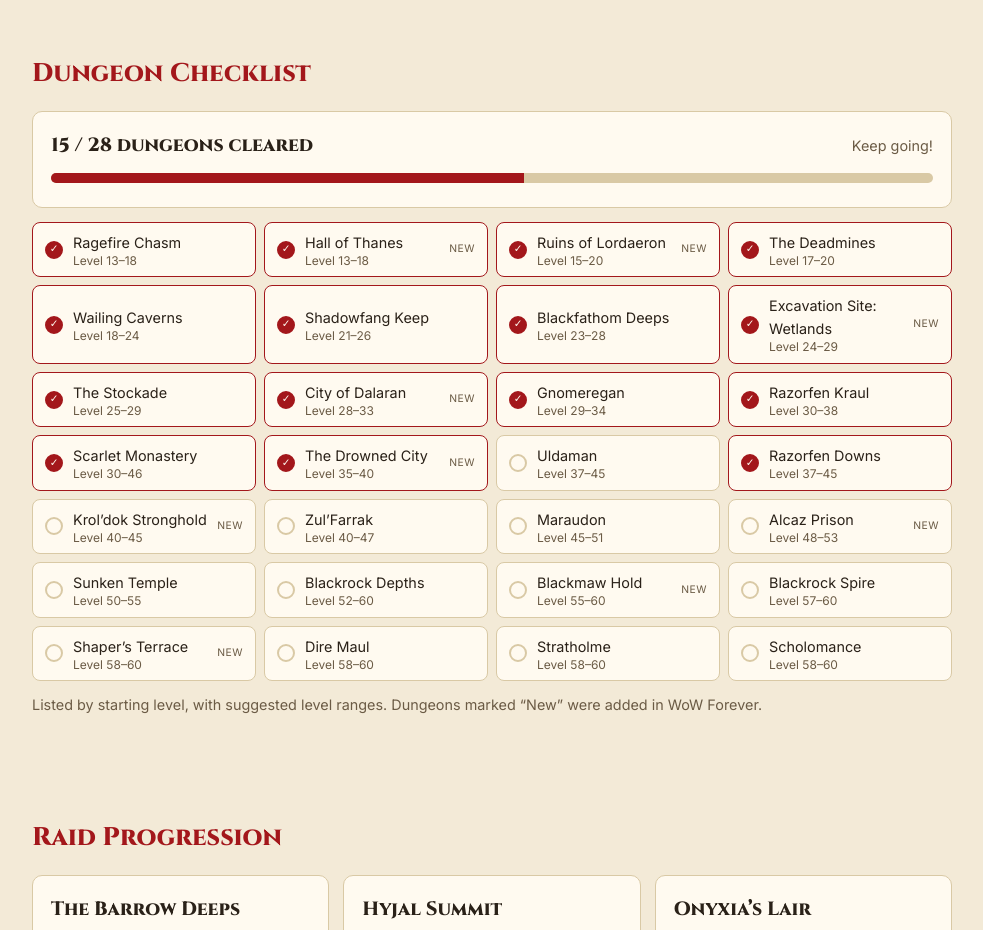
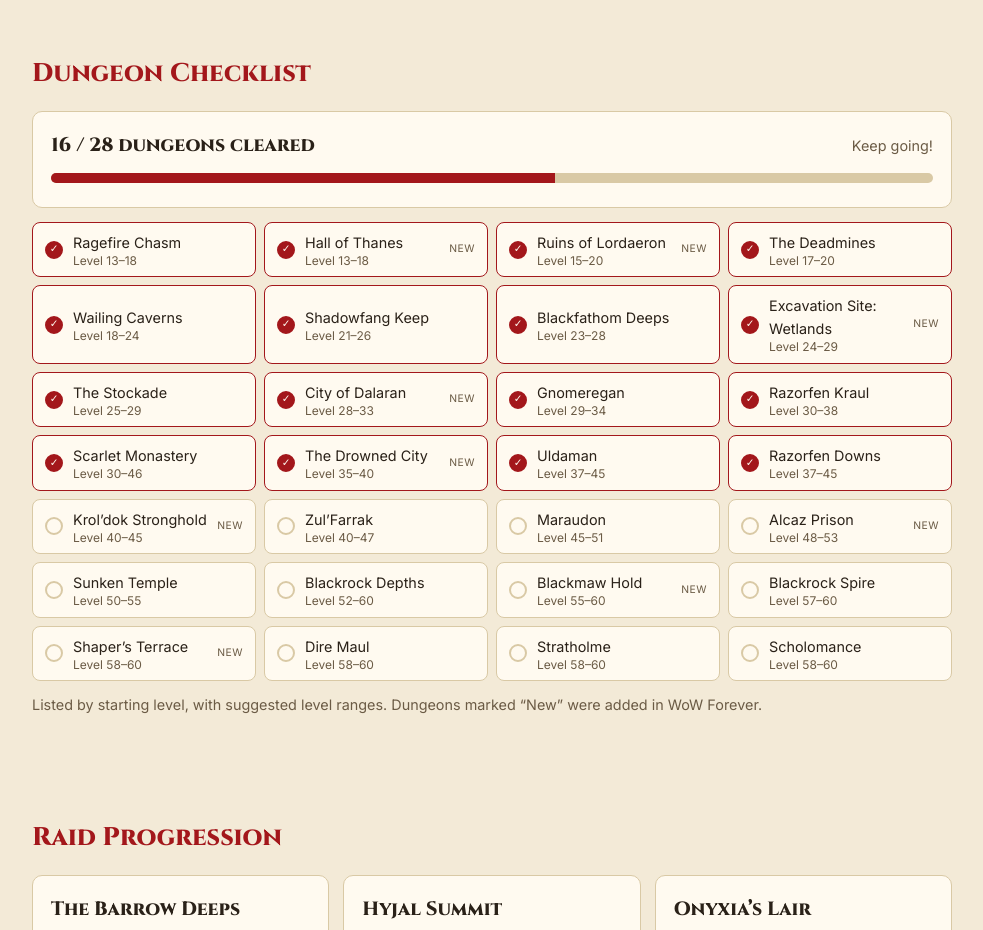
Before and after one commit to Ne0Squid/Dirty-Socks, a plain HTML site: page index.html in a window 1280 px wide. Shown: the part 2240-3170 px from the top of the page, without its empty margins (148-1131 px from the left). Drawn offline with Linux system fonts and the light colour scheme.

Commit message:
Update index.html

```diff
--- a/index.html
+++ b/index.html
@@ -194,7 +194,7 @@ function render(d){
 }
 document.getElementById("yr").textContent=new Date().getFullYear();
 // ===== DUNGEON CHECKLIST: add a dungeon’s name to "cleared" once the guild has beaten it =====
-const cleared=["Ragefire Chasm","Wailing Caverns","Shadowfang Keep","Blackfathom Deeps","Excavation Site: Wetlands","City of Dalaran","Gnomeregan","Hall of Thanes","Ruins of Lordaeron","The Deadmines","The Stockade","Razorfen Kraul","The Drowned City","Scarlet Monastery","Razorfen Downs"];
+const cleared=["Ragefire Chasm","Wailing Caverns","Shadowfang Keep","Blackfathom Deeps","Excavation Site: Wetlands","City of Dalaran","Gnomeregan","Hall of Thanes","Ruins of Lordaeron","The Deadmines","The Stockade","Razorfen Kraul","The Drowned City","Scarlet Monastery","Razorfen Downs","Uldaman"];
 const dungeons=[ // [name, lowest level, highest level, new in Forever?]
  ["Ragefire Chasm",13,18],["Hall of Thanes",13,18,1],["Ruins of Lordaeron",15,20,1],["The Deadmines",17,20],
  ["Wailing Caverns",18,24],["Shadowfang Keep",21,26],["Blackfathom Deeps",23,28],["Excavation Site: Wetlands",24,29,1],
```
